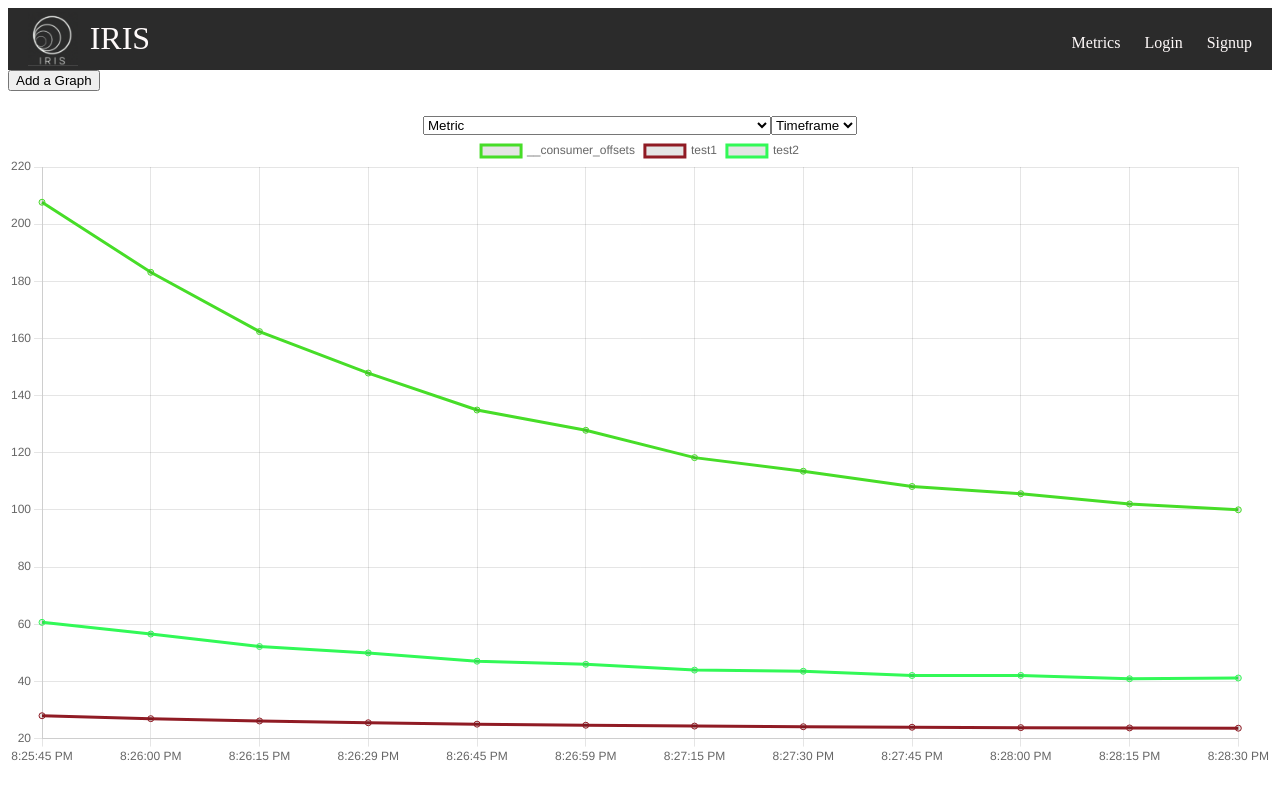
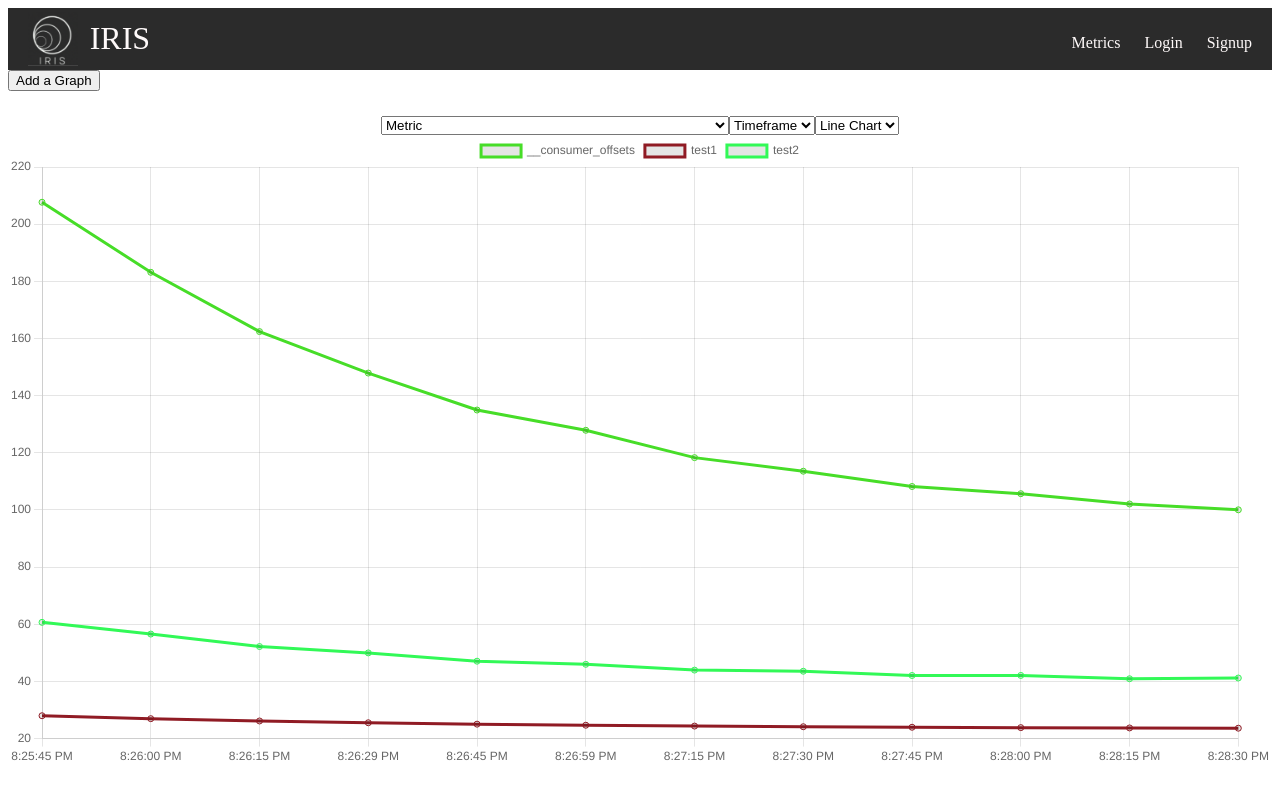
Before and after one commit to oslabs-beta/iris, a React app: page / in a window 1280 px wide. Both pictures are taken after a click on the button "Add a Graph". Built offline with nearby package versions, Linux system fonts and the light colour scheme; no server answers.

Commit message:
it works :wq

```diff
--- a/client/home/containers/GraphContainer.jsx
+++ b/client/home/containers/GraphContainer.jsx
@@ -30,7 +30,7 @@ function GraphContainer(props) {
   // functionality to change graph here -> dropdown to select from different graphs
   // dynamic update
   async function handleChartChange(e) {
-
+    console.log('handleChartChange: ', e.target.value);
   }
 
   async function handleDynamicMetrics(e) {
@@ -145,6 +145,11 @@ function GraphContainer(props) {
           <option value="12h">12h</option>
         </select>
 
+        <select id='graphChoice' onChange={(e) => handleChartChange(e)}>
+          <option value="line">Line Chart</option>
+          <option value="bar">Bar Chart</option>
+          <option value="pie">Pie Chart</option>
+        </select>
       </div>
 
       {/* <select id='historicalTime' onChange={(e) => handleHistoricalMetrics(e)}>
```
